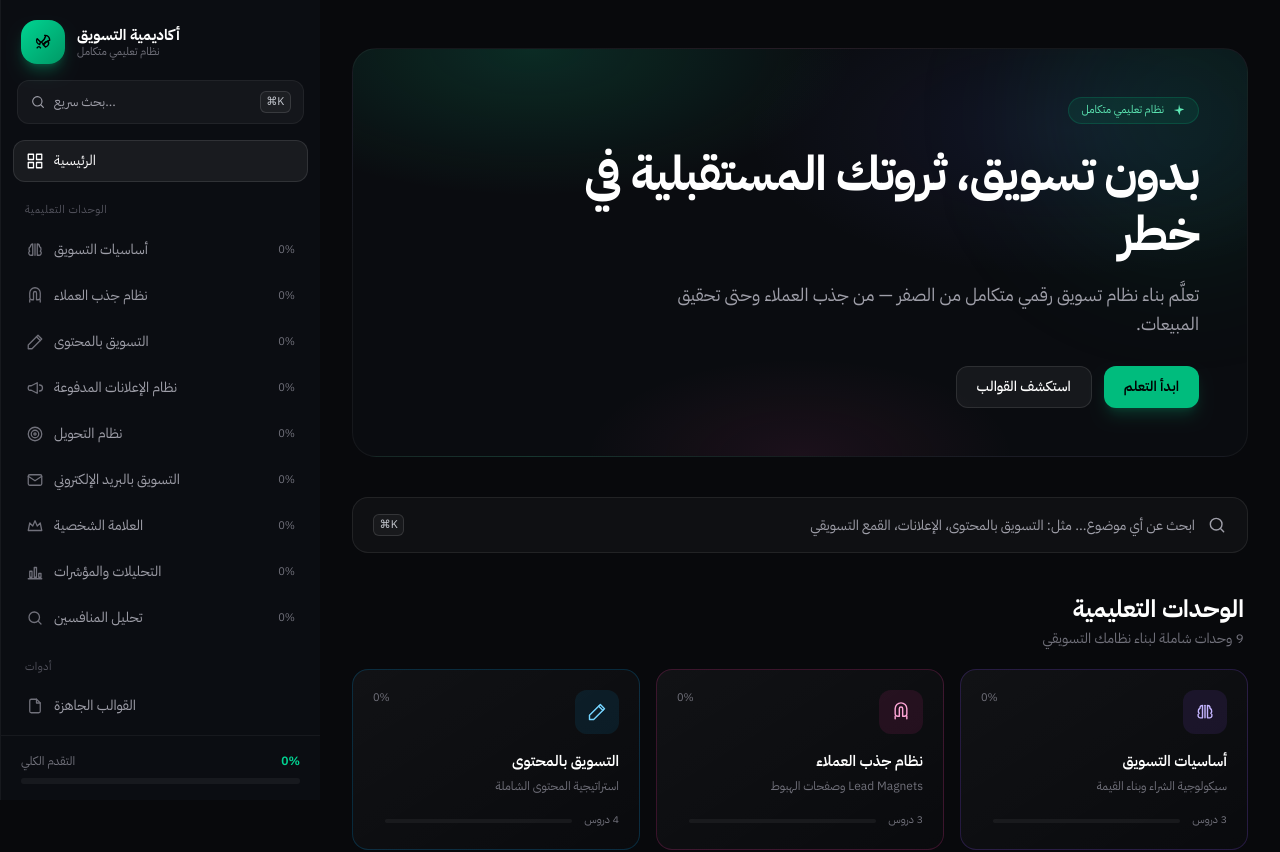
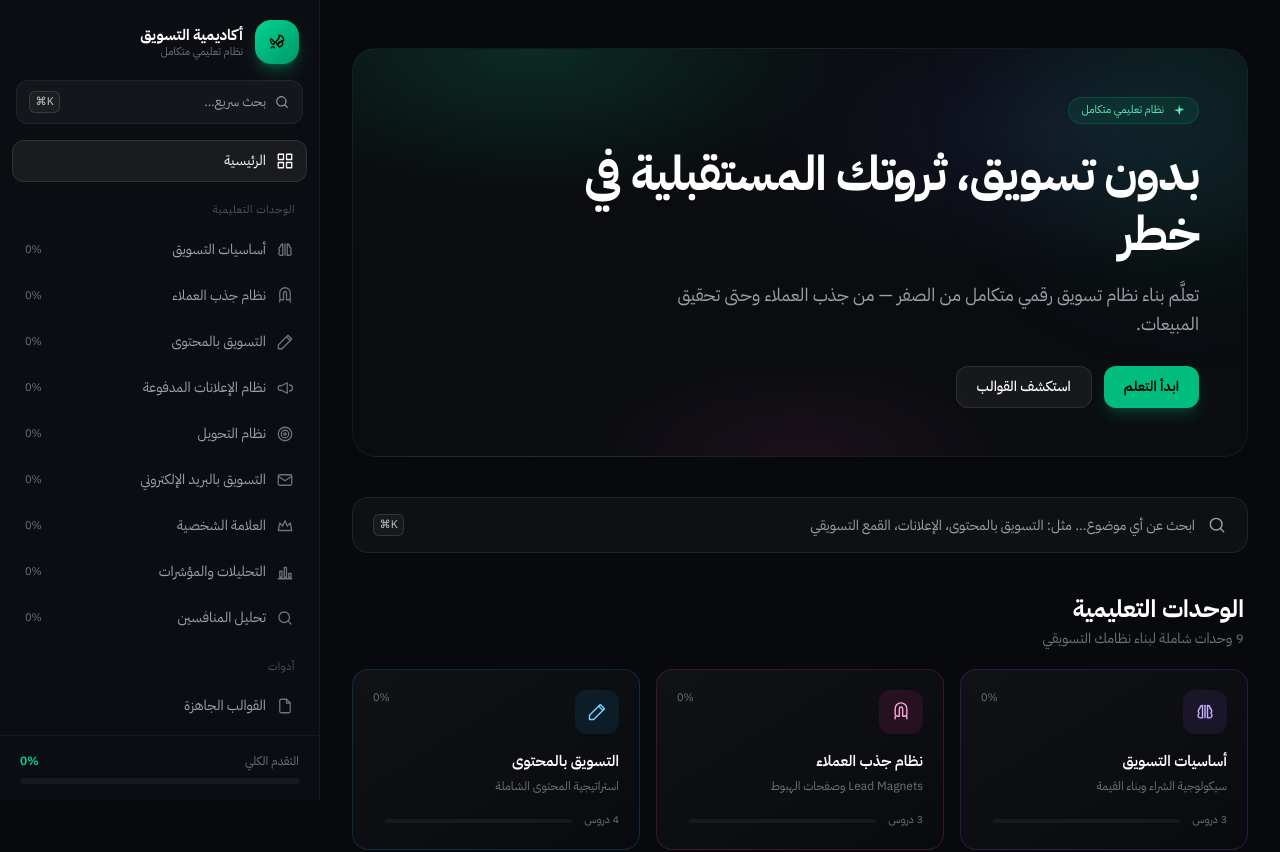
Before and after one commit to black4me/marketing-academy, a React (Vite) app: page / in a window 1280 px wide. Shown: the top 852 px of the page. Built offline with nearby package versions, Linux system fonts and the light colour scheme.

Commit message:
Fix mobile video playback and sidebar position

```diff
--- a/src/App.tsx
+++ b/src/App.tsx
@@ -77,7 +77,7 @@ function Sidebar({
   );
 
   return (
-    <aside className="h-full flex flex-col bg-[#0b0d12] border-l border-white/5 w-full">
+    <aside className="h-full flex flex-col bg-[#0b0d12] border-r border-white/5 w-full">
       {/* Brand */}
       <div className="flex items-center justify-between gap-3 px-5 pt-5 pb-4">
         <div className="flex items-center gap-3">
@@ -512,13 +512,14 @@ function ModulePage({
           {m.videos.length === 0 && <EmptyHint text="لا توجد فيديوهات متاحة في هذه الوحدة." />}
           {m.videos.map((v) => (
             <div key={v.id} className="rounded-2xl border border-white/5 bg-white/[0.02] overflow-hidden">
-              <div className="aspect-video bg-black">
+              <div className="relative w-full overflow-hidden" style={{ paddingTop: '56.25%' }}>
                 <iframe
-                  className="w-full h-full"
-                  src={`https://www.youtube.com/embed/${v.id}`}
+                  className="absolute inset-0 w-full h-full"
+                  src={`https://www.youtube.com/embed/${v.id}?rel=0&showinfo=0&modestbranding=1&origin=${typeof window !== 'undefined' ? window.location.origin : ''}`}
                   title={v.title}
                   allow="accelerometer; autoplay; clipboard-write; encrypted-media; gyroscope; picture-in-picture"
                   allowFullScreen
+                  loading="lazy"
                 />
               </div>
               <div className="p-5">
@@ -830,7 +831,7 @@ export default function App() {
   }
 
   return (
-    <div className="min-h-screen flex bg-[#08090c] text-zinc-200" dir="ltr">
+    <div className="min-h-screen flex flex-row-reverse bg-[#08090c] text-zinc-200">
       {/* Sidebar desktop */}
       <div className="hidden lg:block w-[300px] xl:w-[320px] shrink-0 sticky top-0 h-screen">
         <Sidebar route={route} go={go} openSearch={() => setSearchOpen(true)} progress={progress} />
--- a/src/data.ts
+++ b/src/data.ts
@@ -349,7 +349,7 @@ export const MODULES: Module[] = [
       },
     ],
     videos: [
-      { id: ytId("https://www.youtube.com/watch?v=OvfI43fEl6E"), title: "مقدمة في أساسيات التسويق", summary: "فيديو ترحيبي يشرح هيكل الكورس وكيفية البدء." },
+      { id: "glAw6-dJSsE", title: "أساسيات التسويق - الدرس الأول", summary: "مقدمة شاملة حول أساسيات التسويق وكيفية البدء في بناء استراتيجيتك." },
     ],
     templates: [TEMPLATES[5]],
     tools: [
```
